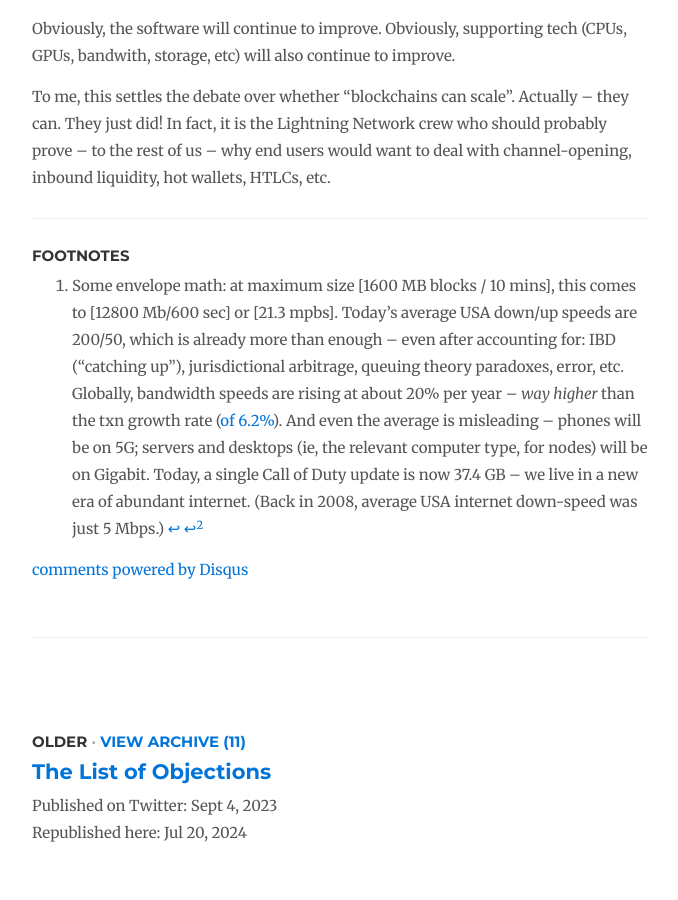
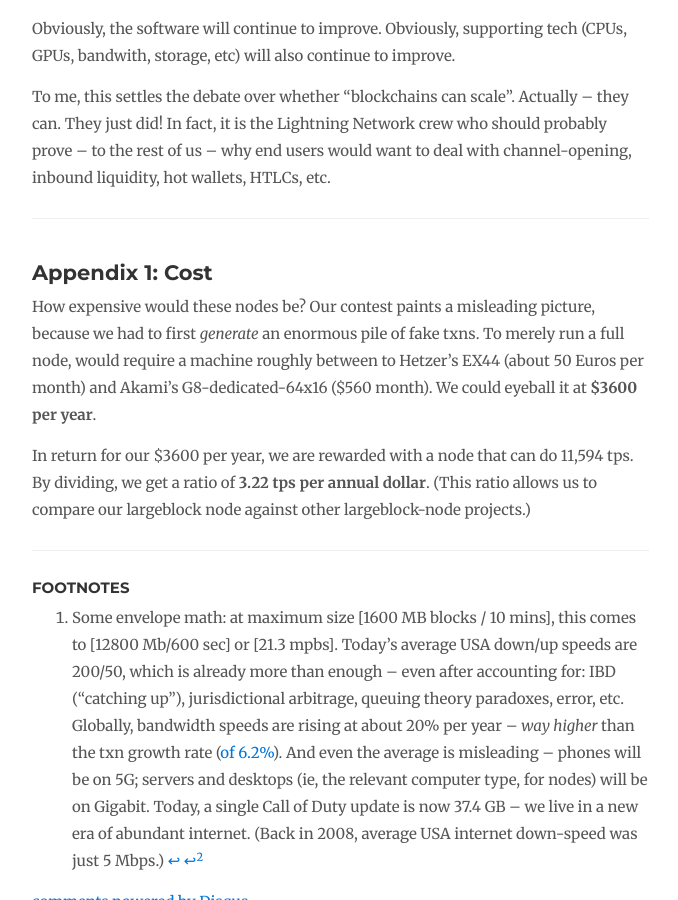
Before and after one commit to drivechain-project/drivechain.info, a Jekyll site: the page built from _posts/2025-07-01-perf-contest.md, in a window 1280 px wide and 900 px high, scrolled down 5082 px. Shown: the whole window, without its empty margins (138-816 px from the left). Built offline with Jekyll 4.4.1, drawn with Linux system fonts in a browser that asks for light colours; comment, search, counter and statistics services are not loaded.

Commit message:
add appendix

```diff
--- a/_posts/2025-07-01-perf-contest.md
+++ b/_posts/2025-07-01-perf-contest.md
@@ -147,7 +147,7 @@ Notes:
 
 ## Contest 4 Results!
 
-The final entries [are up](https://github.com/LayerTwo-Labs/thunder-rust) as branches "2025-08-27-contest4_1, _2, etc".
+The final entries [are up](https://github.com/LayerTwo-Labs/thunder-rust) as branches "2025-08-27-contest4_1, \_2, etc".
 
 The winner was **entry 4_1** , who used CUDA / a GPU runner to [get a score](https://github.com/LayerTwo-Labs/thunder-rust/actions/runs/17293562461/workflow) of 303.50:
 
@@ -157,7 +157,6 @@ The winner was **entry 4_1** , who used CUDA / a GPU runner to [get a score](htt
     *************
 
 At a [minimal txn size](https://www.truthcoin.info/blog/small-txns/#part-6-total--conclusion) of 138 bytes per txn, a 960 mB block comes to 6.95 million txns per block. At 600 seconds per block, this comes to a tps rate of 11,594. When we account for [my plan to have 13 cooperating L2s](https://www.truthcoin.info/blog/all-world-txns/#appendix-1--blockspace-napkin-math), the full txn rate is **150,722 transactions per second**.
-
 
 ## Conclusion
 
@@ -169,4 +168,12 @@ To me, this settles the debate over whether "blockchains can scale". Actually --
 
 ---
 
+## Appendix 1: Cost
+
+How expensive would these nodes be? Our contest paints a misleading picture, because we had to first *generate* an enormous pile of fake txns. To merely run a full node, would require a machine roughly between to Hetzer's EX44 (about 50 Euros per month) and Akami's G8-dedicated-64x16 ($560 month). We could eyeball it at **$3600 per year**.
+
+In return for our $3600 per year, we are rewarded with a node that can do 11,594 tps. By dividing, we get a ratio of **3.22 tps per annual dollar**. (This ratio allows us to compare our largeblock node against other largeblock-node projects.)
+
+---
+
 ### Footnotes
```
